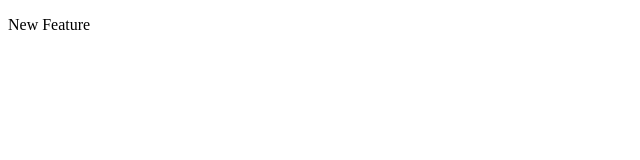
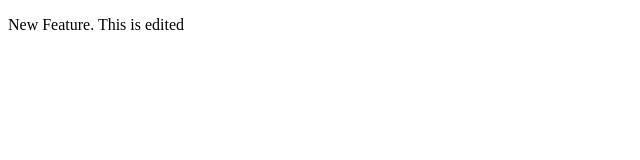
Before and after one commit to ChamodAK/MyAppSample, a plain HTML site: page index.html in a window 1280 px wide. Shown: the whole page, without its empty margins (0-640 px from the left). Drawn offline with Linux system fonts and the light colour scheme.

Commit message:
test edit

```diff
--- a/index.html
+++ b/index.html
@@ -6,6 +6,6 @@
     <meta name="viewport" content="width=device-width, initial-scale=1.0">
 </head>
 <body>
-    <p> New Feature </p>
+    <p> New Feature. This is edited </p>
 </body>
 </html>
```
